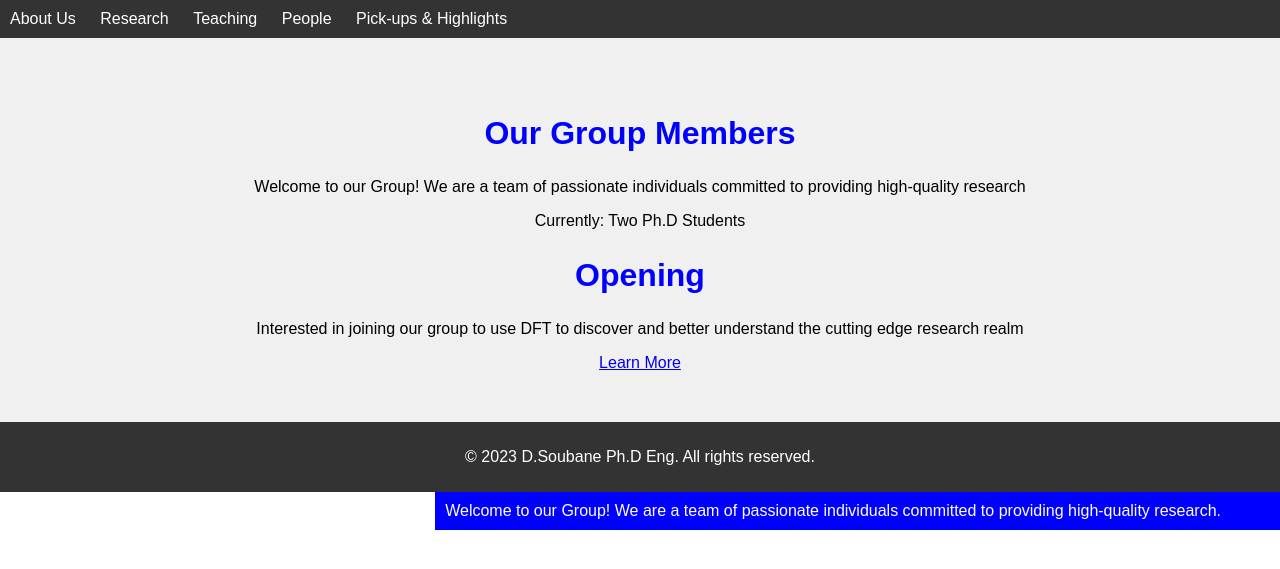
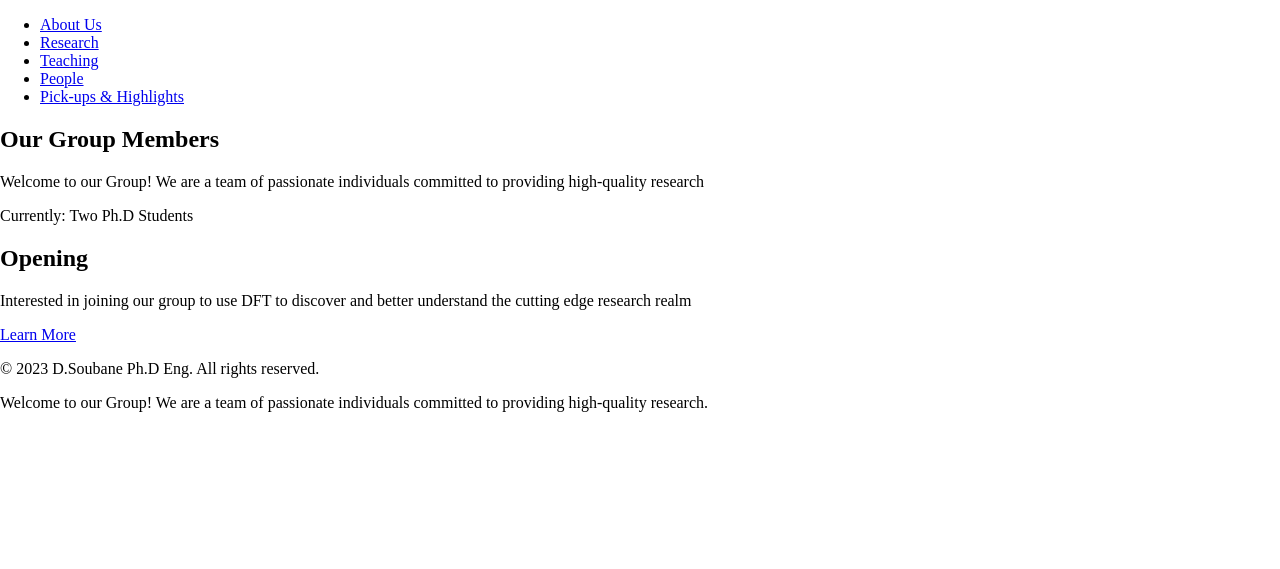
Before and after one commit to D-Soubane/D-Soubane.github.io, a PHP site: page /People.html in a window 1280 px wide; the page is wider, and only the part inside the window is pictured. Shown: the top 569 px of that part. Run offline with PHP 8.4, Linux system fonts and the light colour scheme.

Commit message:
Update styles.css

```diff
--- a/styles.css
+++ b/styles.css
@@ -1,85 +1,38 @@
-/* Global styles */
 body {
-    margin: 0;
-    padding: 0;
-    font-family: Arial, sans-serif;
-    color: black; /* Set default text color to black */
+  margin: 0;
+  padding: 0;
 }
 
-header {
-    background-color: #333;
-    color: blue; /* Set header text color to blue */
-    padding: 10px;
+.container {
+  width: 100%;
+  height: 100px;
+  display: flex;
+  justify-content: space-between;
 }
 
-nav ul {
-    list-style: none;
-    margin: 0;
-    padding: 0;
+.line1 {
+  background-color: darkblue;
+  color: white;
+  width: 1cm;
+  text-align: center;
 }
 
-nav ul li {
-    display: inline-block;
-    margin-right: 20px;
+.line2 {
+  background-color: lightblue;
+  color: yellow;
+  width: 0.3cm;
+  text-align: center;
 }
 
-nav ul li a {
-    color: #fff;
-    text-decoration: none;
+.line3 {
+  background-color: white;
+  width: 100%;
+  text-align: center;
 }
 
-.banner {
-    text-align: center;
-    background-color: #f0f0f0;
-    padding: 50px;
-    color: black; /* Set banner text color to black */
+.line4 {
+  background-color: yellow;
+  color: black;
+  width: 0.3cm;
+  text-align: center;
 }
-
-.features {
-    display: flex;
-    justify-content: space-around;
-    padding: 20px;
-}
-
-.feature {
-    text-align: center;
-    max-width: 300px;
-}
-
-.feature img {
-    width: 100%;
-    height: auto;
-}
-
-footer {
-    background-color: #333;
-    color: #fff;
-    text-align: center;
-    padding: 10px;
-    color: white; /* Set footer text color to white */
-}
-
-/* Custom styles for specific elements */
-.banner h1 {
-    font-size: 2em;
-    color: blue;
-}
-
-/* CSS animation for scrolling the text */
-@keyframes marquee {
-    0% { transform: translateX(100%); }
-    100% { transform: translateX(-100%); }
-}
-
-.scrolling-text {
-    white-space: nowrap;
-    animation: marquee 20s linear infinite; /* Increase the duration to slow down the scrolling */
-    color: white;
-    background-color: blue;
-    padding: 10px;
-}
-
-/* Custom style for copyright notice */
-footer p {
-    color: white;
-}
```
